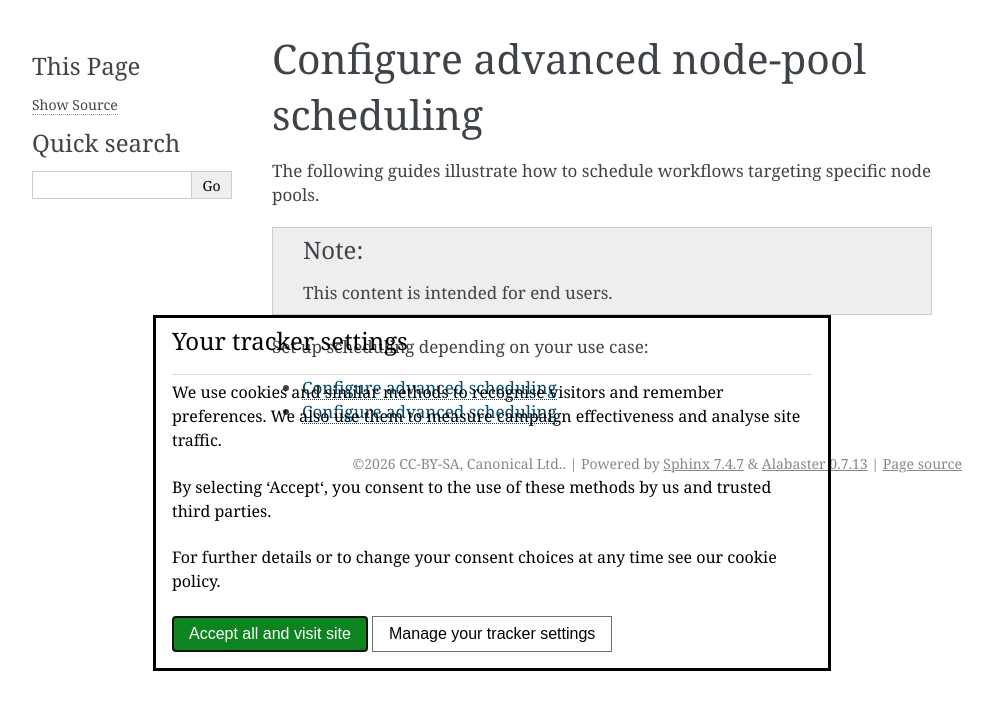
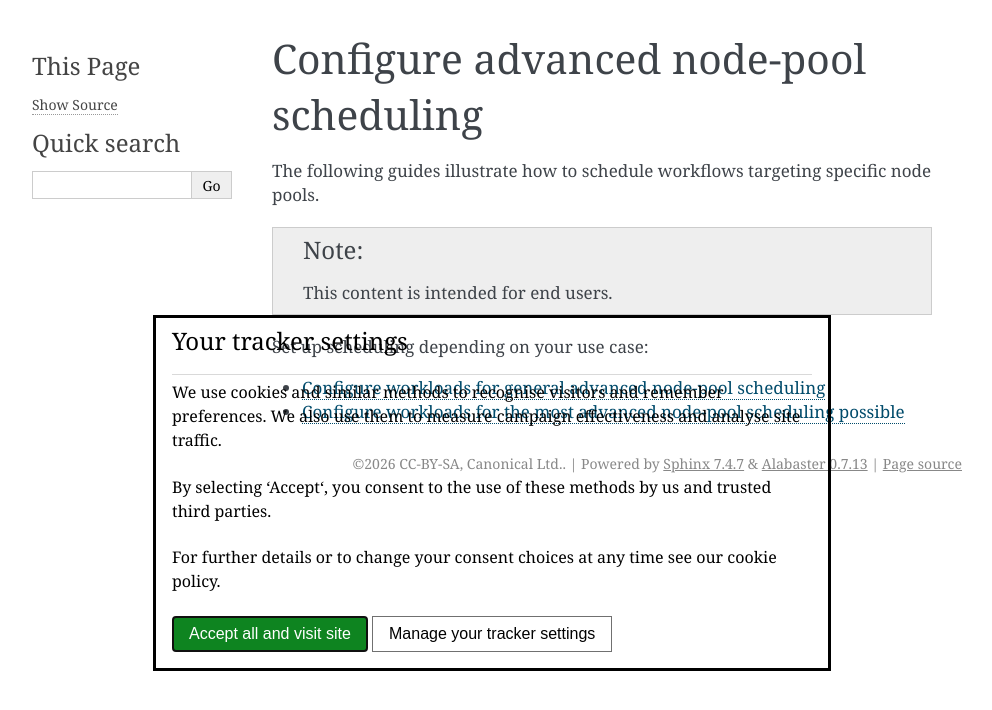
Before and after one commit to canonical/charmed-kubeflow-documentation, a Sphinx documentation site: the page built from docs/how-to/use/configure_advanced_scheduling/index.rst, in a window 1280 px wide. Shown: the top 710 px of the page, without its empty margins (148-1140 px from the left). Built offline with Sphinx 7.4.7, drawn with Linux system fonts in a browser that asks for light colours; pages that are not in the unit, such as notebooks, are missing from menus.

Commit message:
docs: restructure advanced scheduling pages

```diff
--- a/docs/how-to/install/index.rst
+++ b/docs/how-to/install/index.rst
@@ -36,3 +36,4 @@
     Install behind a web proxy <install-web-proxy>
     Install on NVIDIA DGX <install-nvidia-dgx>
     Install using Terraform <install-terraform>
+    Install for advanced node-pool scheduling <install-for-advanced-scheduling>
--- a/docs/how-to/use/configure_advanced_scheduling/configure-advanced-scheduling.rst
+++ b/docs/how-to/use/configure_advanced_scheduling/configure-general-advanced-scheduling.rst
@@ -1,7 +1,7 @@
-.. _configure_advanced_scheduling:
+.. _configure_general_advanced_scheduling:
 
-Configure advanced scheduling
-=============================
+Configure workloads for general advanced node-pool scheduling
+=============================================================
 
 This guide describes how to configure different Charmed Kubeflow (CKF) workloads, such as Notebooks, Pipeline steps, and distributed jobs,
 to align with specific :ref:`scheduling patterns <workload_scheduling_patterns>` that might be required.
--- a/docs/how-to/use/configure_advanced_scheduling/index.rst
+++ b/docs/how-to/use/configure_advanced_scheduling/index.rst
@@ -12,5 +12,5 @@
 .. toctree::
     :maxdepth: 1
 
-    Configure advanced scheduling <configure-advanced-scheduling>
-    Configure advanced scheduling <configure-advanced-scheduling>
+    Configure workloads for general advanced node-pool scheduling <configure-general-advanced-scheduling>
+    Configure workloads for the most advanced node-pool scheduling possible <configure-most-advanced-scheduling-possible>
```
Also changed, not shown: docs/how-to/install/install-for-advanced-scheduling.rst (renamed from configure-custom-bucket-for-pipelines.rst, +12 -2 lines), docs/how-to/use/configure_advanced_scheduling/configure-most-advanced-scheduling-possible.rst (added, +10 -0 lines).
